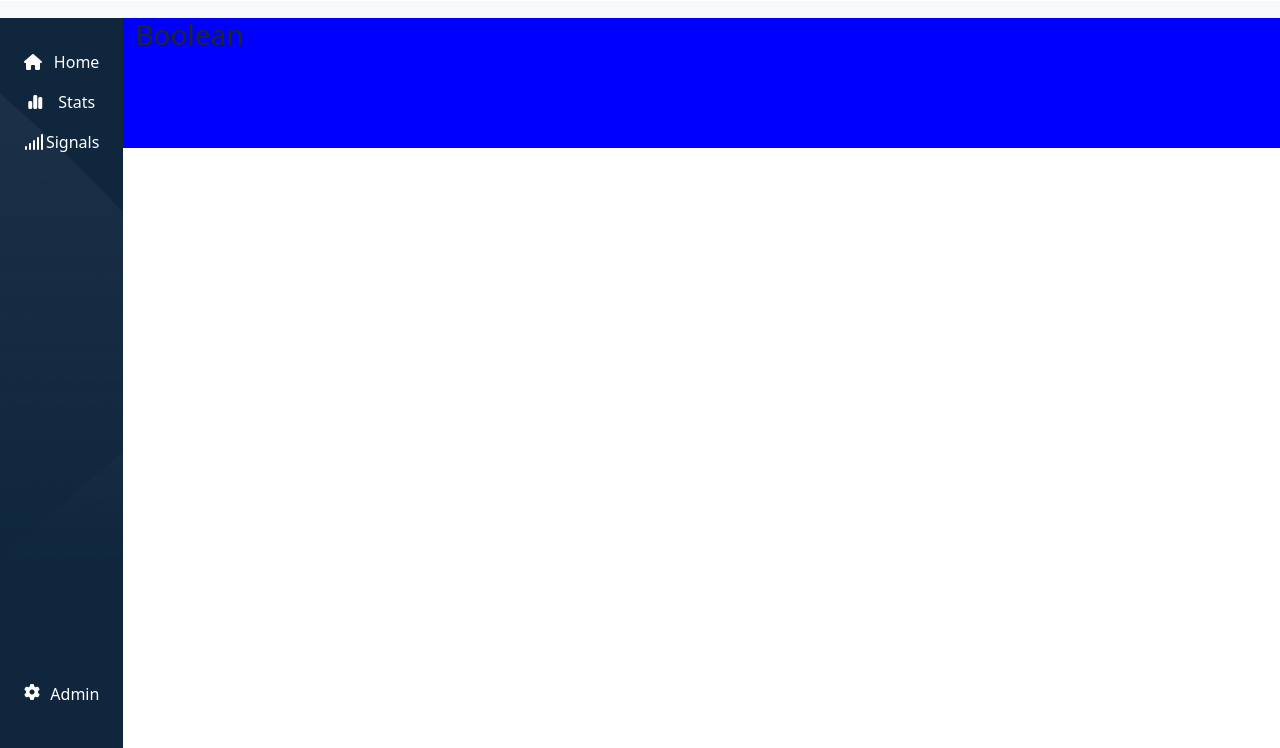
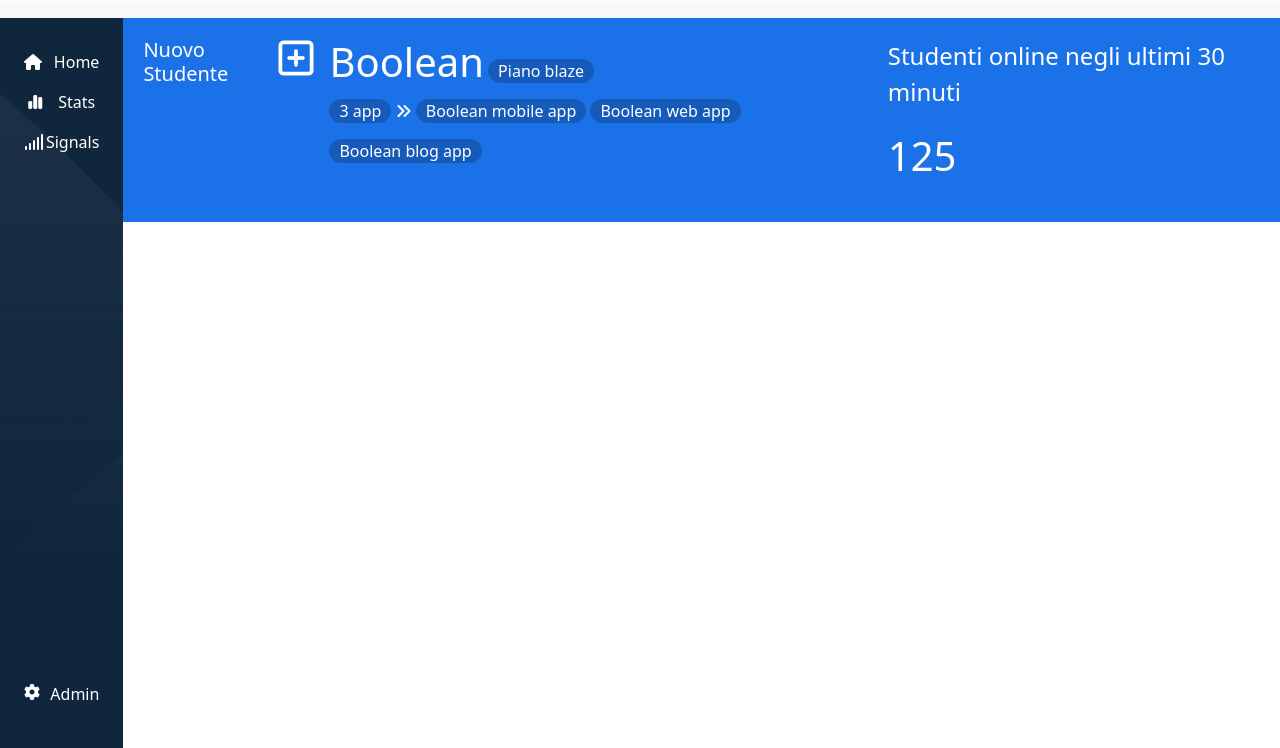
Before and after one commit to AngeloFriello/html-css-bootstrap-dashboard, a plain HTML site: page index.html in a window 1280 px wide. Shown: the part 52-800 px from the top of the page. Drawn offline with nearby package versions, Linux system fonts and the light colour scheme.

Commit message:
add-section-add student

```diff
--- a/css/style.css
+++ b/css/style.css
@@ -45,7 +45,12 @@
     padding: 0px;
 }
 
-
+button{
+    text-decoration: none;
+    border-style: none;
+    padding: 0px;
+    color: currentColor;
+}
 
 /* COMPONENTI PRINCIPALE */
 
@@ -84,6 +89,15 @@
     background-color: gray;
 }
 
+/* BUTTON CUSTOM */
+
+.button-filter{
+    background-color: #165BBA;
+    padding:0px 10px;
+    border-radius: 30px;
+    color: white;
+    margin: 8px 0;
+}
 
 /* NAV */
 
@@ -101,7 +115,8 @@
 }
 
 .add-student{
-    background-color: blue;
+    background-color: #1B72E8;
     min-height: 130px;
+    padding: 20px;
 
 }
--- a/index.html
+++ b/index.html
@@ -86,16 +86,32 @@
 
         <div class="main-content d-flex">
             <div class="container-fluid">
-                <div class="row">
+                <div class="row d-flex flex-wrap c-white">
 
                     <!-- SEZIONE ADD NEW STUDENT -->
 
-                    <div class="col-12 d-flex add-student">
-                        <div class="col-6">
-                            <h3>Boolean</h3>
+                    <div class="col-12 d-flex flex-wrap row-gap-5 add-student">
+                        <div class="col-md-2 col-12 d-flex">
+                            <h5>Nuovo Studente</h5>
+                            <i class="fa-regular fa-square-plus fs-1 px-3 fw-normal"></i>
                         </div>
-                        <div class="col-4"></div>
-                        <div class="col-2"></div>
+                        <div class="col-12 col-md-6 fs-6 ">
+                            <div class="">
+                                <h3 class=" d-inline fs-1">Boolean</h3>
+                                <button class="button-filter">Piano blaze</button>
+                            </div>
+                            <button class="button-filter">3 app</button>
+                            <i class="fa-solid fa-angles-right c-white"></i>
+                            <button class="button-filter d-none d-md-inline">Boolean mobile app</button>
+                            <button class="button-filter d-none d-md-inline">Boolean web app</button>
+                            <button class="button-filter d-none d-md-inline">Boolean blog app</button>
+                            <i class="fa-solid fa-circle-plus d-md-none c-white fs-4"></i>
+                        </div>
+                        <div class="col-12 col-md-4 c">
+                            <p class="fs-4">Studenti online negli ultimi 30 minuti</p>
+                            <p class="fs-1">125</p>
+                        </div>
+
                     </div>
 
                     <!-- SEZIONE CONTENUTO PRINCIPALE -->
```
